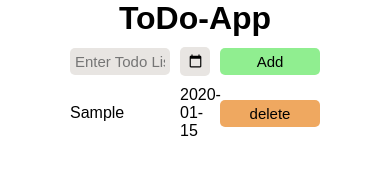
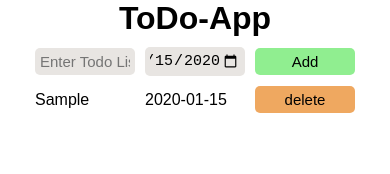
Before and after one commit to Amarbadiger/todo-list, a plain HTML site: page index.html in a window 390 px wide. Both pictures are taken after typing "Sample", "2020-01-15" into the empty fields and a click on the button "Add". Drawn offline with Linux system fonts and the light colour scheme.

Commit message:
some modification

```diff
--- a/style.css
+++ b/style.css
@@ -38,10 +38,16 @@ input{
 #add-button{
     background-color: lightgreen;
 }
+span{
+    overflow: hidden;
+}
+#todo-date{
+    overflow: hidden;
+}
 @media only screen and (max-width: 450px) {
     .todo-container,.displaycontaier{
         display: grid;
-        grid-template-columns: 100px 30px 100px;
+        grid-template-columns: 100px 100px 100px;
         grid-column-gap:10px ;
         justify-content: center;
         align-items: center;
```
